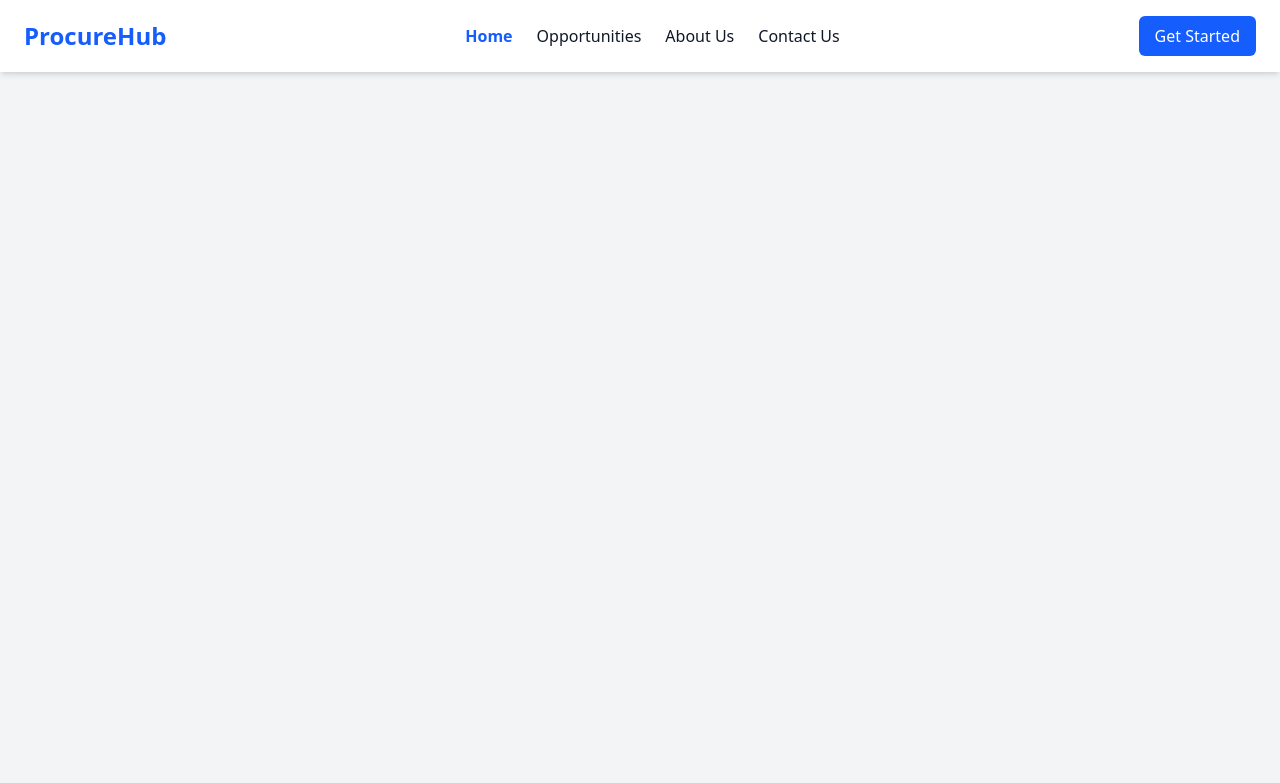
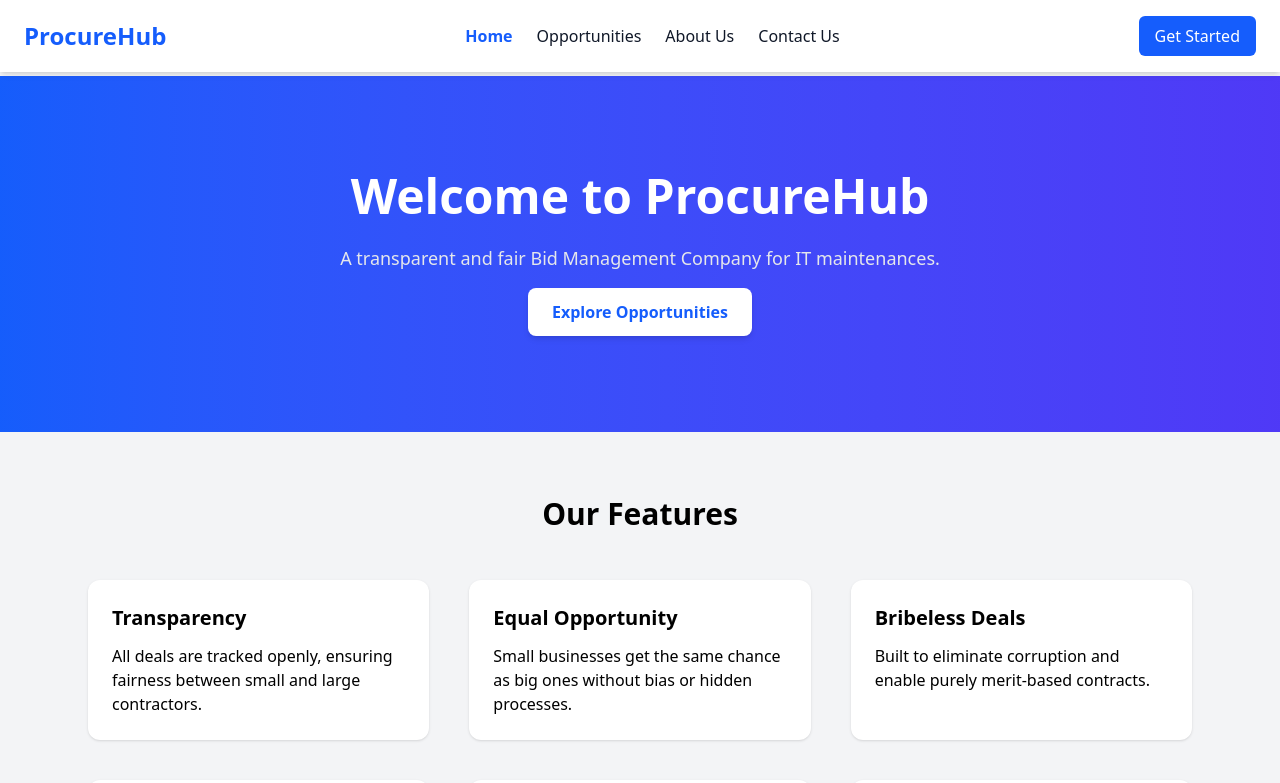
Before and after one commit to atulmishra4/ProHub, a Next.js app in the folder my-app/: page / in a window 1280 px wide. Shown: the top 783 px of the page. Built offline with nearby package versions, Linux system fonts and the light colour scheme.

Commit message:
style: Adjust padding in header component for improved layout

```diff
--- a/my-app/src/components/header/page.jsx
+++ b/my-app/src/components/header/page.jsx
@@ -14,7 +14,7 @@ export default function page() {
   ];
 
   return (
-    <div className="min-h-screen pt-0 bg-gray-50 @media (min-width: 768px) { bg-gray-100 } text-gray-900">
+    <div className="pb-1 pt-0 bg-gray-50 @media (min-width: 768px) { bg-gray-100 } text-gray-900">
       {/* Navbar */}
       <nav className="bg-white shadow-md sticky top-0 z-50">
         <div className="max-w-7xl mx-auto px-6 py-4 flex justify-between items-center">
```
